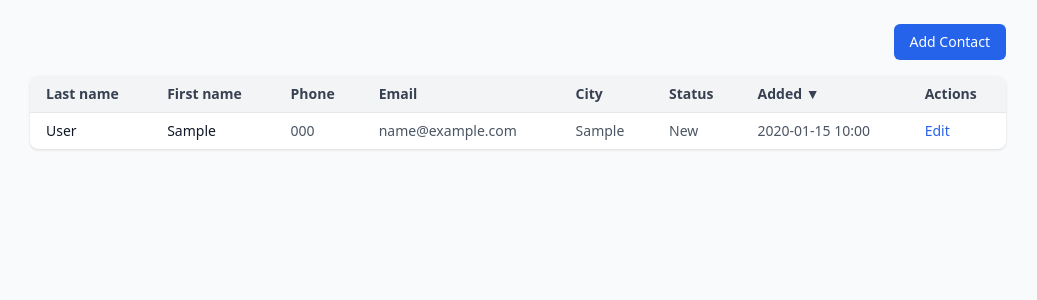
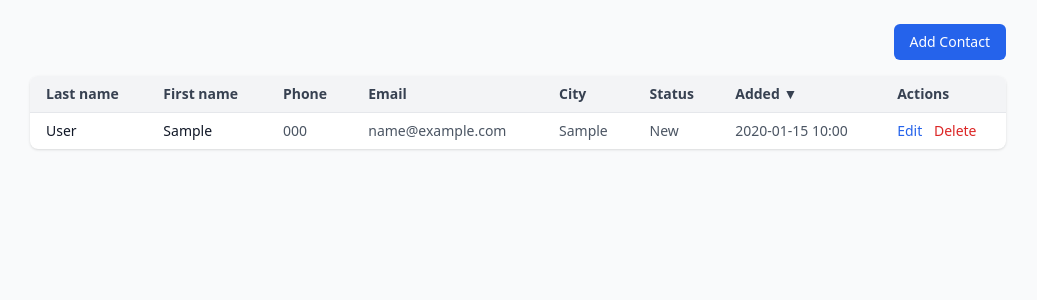
Before and after one commit to Strzelacz48/S.W.A---Small-Weather-App, a Django app: page / in a window 1280 px wide. Shown: the part 60-360 px from the top of the page, without its empty margins (122-1159 px from the left). Run offline with Django 5.2, Linux system fonts and the light colour scheme; data comes from the database, SQL or seed files in the repository; tables that the repository leaves empty hold one stand-in row (values such as "Sample post"); some libraries are stand-ins or nearby versions.

Commit message:
Added deletion with pop up

```diff
--- /dev/null
+++ b/contacts/static/contacts/js/delete_modal.js
@@ -0,0 +1,41 @@
+document.addEventListener("DOMContentLoaded", function () {
+    const modal = document.getElementById("delete-modal");
+    if (!modal) {
+        return;
+    }
+
+    const nameEl = document.getElementById("delete-modal-name");
+    const form = document.getElementById("delete-modal-form");
+    const cancelButton = document.getElementById("delete-modal-cancel");
+
+    function openModal(deleteUrl, contactName) {
+        nameEl.textContent = contactName;
+        form.action = deleteUrl;
+        modal.classList.remove("hidden");
+    }
+
+    function closeModal() {
+        modal.classList.add("hidden");
+    }
+
+    document.querySelectorAll(".delete-trigger").forEach(function (button) {
+        button.addEventListener("click", function () {
+            openModal(button.dataset.deleteUrl, button.dataset.contactName);
+        });
+    });
+
+    cancelButton.addEventListener("click", closeModal);
+
+    // Clicking the dark overlay outside the dialog also cancels.
+    modal.addEventListener("click", function (event) {
+        if (event.target === modal) {
+            closeModal();
+        }
+    });
+
+    document.addEventListener("keydown", function (event) {
+        if (event.key === "Escape" && !modal.classList.contains("hidden")) {
+            closeModal();
+        }
+    });
+});
--- a/contacts/templates/contacts/contact_list.html
+++ b/contacts/templates/contacts/contact_list.html
@@ -1,4 +1,5 @@
 {% extends "base.html" %}
+{% load static %}
 
 {% block title %}Contacts{% endblock %}
 
@@ -45,6 +46,12 @@
                 <td class="{{ cell_muted_style }}">{{ contact.created_at|date:"Y-m-d H:i" }}</td>
                 <td class="{{ cell_muted_style }}">
                     <a href="{% url 'contacts:edit' contact.pk %}" class="text-blue-600 hover:underline">Edit</a>
+                    <button type="button"
+                            class="delete-trigger text-red-600 hover:underline ml-2"
+                            data-delete-url="{% url 'contacts:delete' contact.pk %}"
+                            data-contact-name="{{ contact.first_name }} {{ contact.last_name }}">
+                        Delete
+                    </button>
                 </td>
             </tr>
             {% empty %}
@@ -55,5 +62,27 @@
         </tbody>
     </table>
 </div>
+
+<div id="delete-modal" class="hidden fixed inset-0 bg-black/50 flex items-center justify-center z-50">
+    <div class="bg-white rounded-lg shadow p-6 max-w-sm w-full">
+        <h3 class="text-lg font-semibold mb-2">Delete contact</h3>
+        <p class="text-sm text-gray-600 mb-4">
+            Are you sure you want to delete <span id="delete-modal-name" class="font-medium"></span>? This cannot be undone.
+        </p>
+        <form method="post" id="delete-modal-form">
+            {% csrf_token %}
+            <div class="flex justify-end gap-2">
+                <button type="button" id="delete-modal-cancel" class="px-4 py-2 rounded-md text-sm border border-gray-300 hover:bg-gray-50">
+                    Cancel
+                </button>
+                <button type="submit" class="bg-red-600 text-white px-4 py-2 rounded-md text-sm hover:bg-red-700">
+                    Delete
+                </button>
+            </div>
+        </form>
+    </div>
+</div>
 {% endwith %}
+
+<script src="{% static 'contacts/js/delete_modal.js' %}"></script>
 {% endblock %}
--- a/contacts/urls.py
+++ b/contacts/urls.py
@@ -8,4 +8,5 @@ urlpatterns = [
     path("", views.contact_list, name="list"),
     path("add/", views.ContactCreateView.as_view(), name="add"),
     path("<int:pk>/edit/", views.ContactUpdateView.as_view(), name="edit"),
+    path("<int:pk>/delete/", views.contact_delete, name="delete"),
 ]
--- a/contacts/views.py
+++ b/contacts/views.py
@@ -1,5 +1,6 @@
-from django.shortcuts import render
+from django.shortcuts import get_object_or_404, redirect, render
 from django.urls import reverse_lazy
+from django.views.decorators.http import require_POST
 from django.views.generic import CreateView, UpdateView
 
 from .forms import ContactForm
@@ -42,3 +43,10 @@ class ContactUpdateView(UpdateView):
     form_class = ContactForm
     template_name = "contacts/contact_form.html"
     success_url = reverse_lazy("contacts:list")
+
+
+@require_POST
+def contact_delete(request, pk):
+    contact = get_object_or_404(Contact, pk=pk)
+    contact.delete()
+    return redirect("contacts:list")
```
